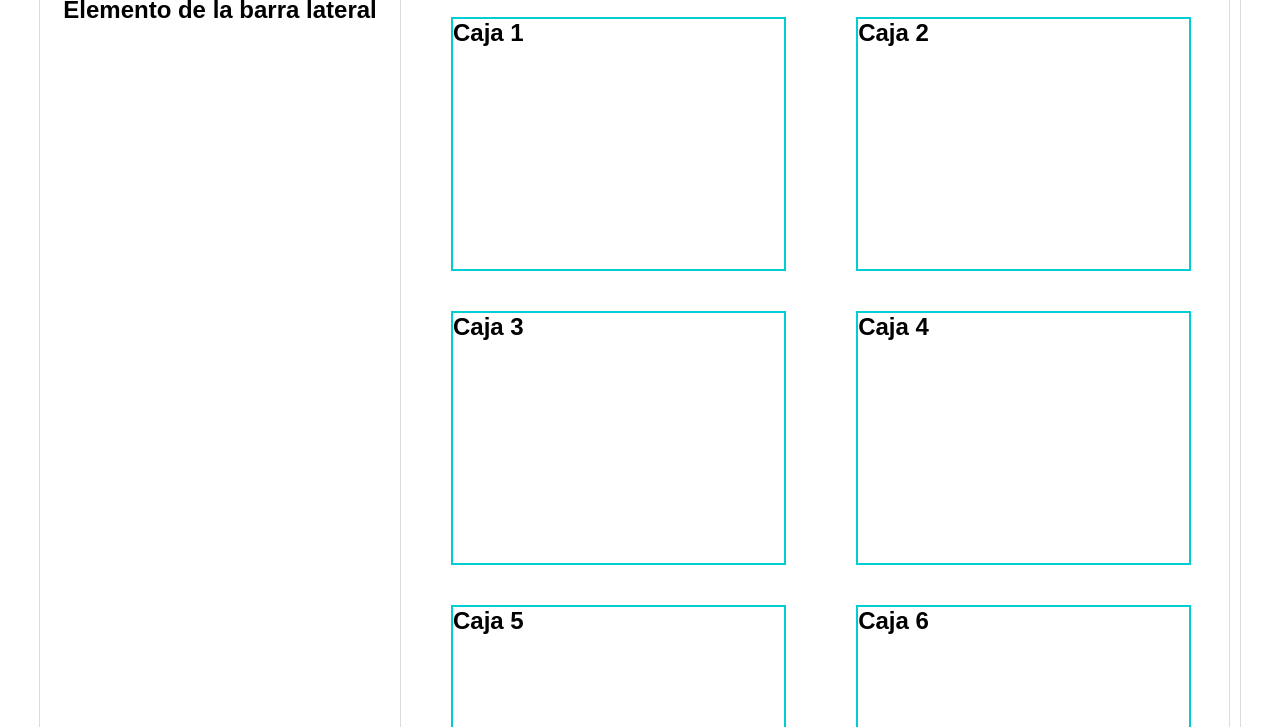
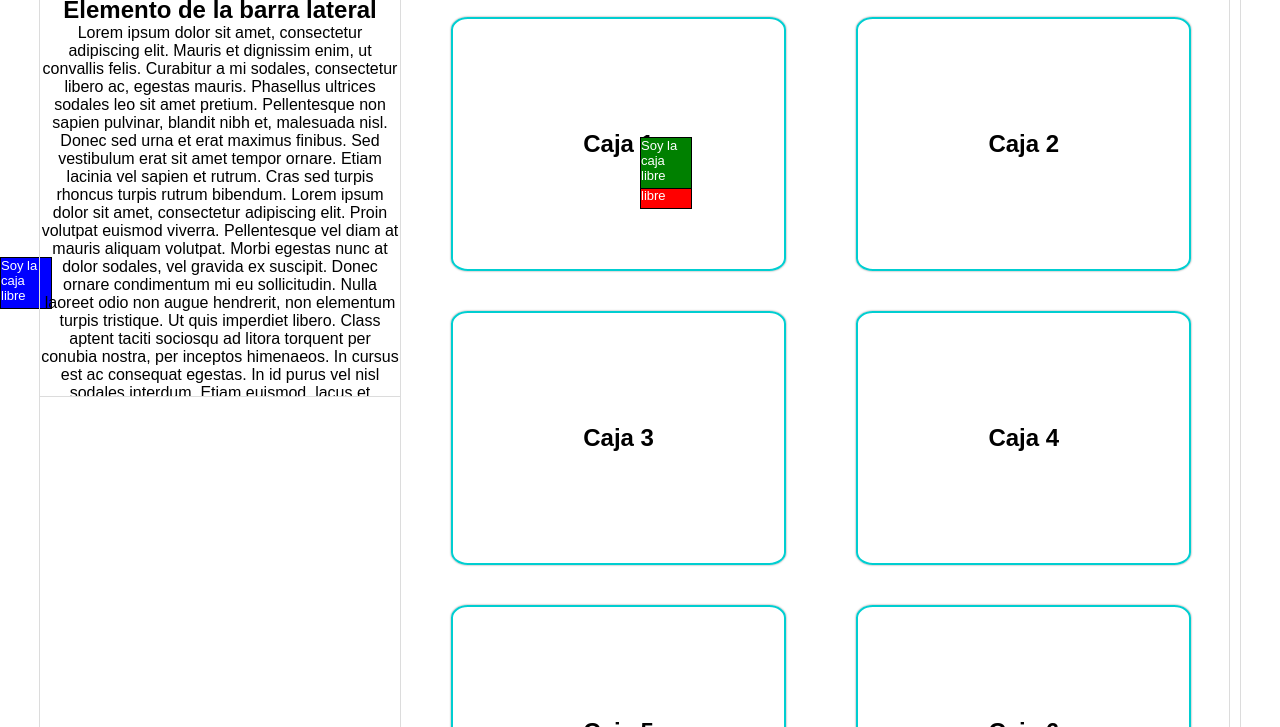
Before and after one commit to florenciarimolo/master-css, a plain HTML site: page aprendiendo-css/ejercicio/index.html in a window 1280 px wide. Shown: the part 143-870 px from the top of the page. Drawn offline with Linux system fonts and the light colour scheme.

Commit message:
ejercicio

```diff
--- a/aprendiendo-css/ejercicio/index.html
+++ b/aprendiendo-css/ejercicio/index.html
@@ -9,7 +9,9 @@
 
 <body>
     <div id="container">
-        <header><h1>Ejercicio con CSS</h1></header>
+        <header>
+            <h1>Ejercicio con CSS</h1>
+        </header>
         <nav id="navbar">
             <ul>
                 <li><a href="#">Inicio</a></li>
@@ -22,6 +24,28 @@
         <aside id="barra">
             <div>
                 <h2>Elemento de la barra lateral</h2>
+                <p>
+                    Lorem ipsum dolor sit amet, consectetur adipiscing elit. Mauris et dignissim enim, ut convallis
+                    felis. Curabitur a mi sodales, consectetur libero ac, egestas mauris. Phasellus ultrices sodales leo
+                    sit amet pretium. Pellentesque non sapien pulvinar, blandit nibh et, malesuada nisl. Donec sed urna
+                    et erat maximus finibus. Sed vestibulum erat sit amet tempor ornare. Etiam lacinia vel sapien et
+                    rutrum. Cras sed turpis rhoncus turpis rutrum bibendum. Lorem ipsum dolor sit amet, consectetur
+                    adipiscing elit.
+
+                    Proin volutpat euismod viverra. Pellentesque vel diam at mauris aliquam volutpat. Morbi egestas nunc
+                    at dolor sodales, vel gravida ex suscipit. Donec ornare condimentum mi eu sollicitudin. Nulla
+                    laoreet odio non augue hendrerit, non elementum turpis tristique. Ut quis imperdiet libero. Class
+                    aptent taciti sociosqu ad litora torquent per conubia nostra, per inceptos himenaeos. In cursus est
+                    ac consequat egestas.
+
+                    In id purus vel nisl sodales interdum. Etiam euismod, lacus et venenatis venenatis, ante sapien
+                    ultricies tortor, quis dictum elit nulla eu nisl. Mauris dolor ex, ultricies quis tempus vitae,
+                    molestie sed quam. Fusce nibh orci, feugiat sit amet dignissim in, feugiat sed lacus. Nullam sed
+                    nunc pharetra, porta orci sit amet, blandit dolor. Ut condimentum enim id leo condimentum interdum.
+                    Maecenas nunc tellus, malesuada et consectetur varius, iaculis non ligula. Nunc scelerisque nibh a
+                    eros placerat suscipit. Aliquam facilisis vel enim vel sodales. Fusce interdum nisi id risus
+                    pharetra, vel efficitur augue ornare.
+                </p>
             </div>
         </aside>
         <section id="main">
@@ -57,4 +81,13 @@
             Todos los derechos reservados &copy 2021
         </footer>
     </div>
+    <div class="libre">
+        Soy la caja libre
+    </div>
+    <div class="libre2">
+        Soy la caja libre
+    </div>
+    <div class="fija">
+        Soy la caja libre
+    </div>
 </body>
--- a/aprendiendo-css/ejercicio/styles.css
+++ b/aprendiendo-css/ejercicio/styles.css
@@ -41,6 +41,7 @@ h1 {
     line-height: 90px;
     background-color: darkturquoise;
     color: whitesmoke;
+    text-shadow: 1px 1px 2px gray;
 }
 
 #navbar {
@@ -78,12 +79,19 @@ h1 {
     float: left;
     margin: 20px;
     margin-left: 50px;
+    text-align: center;
+    line-height: 250px;
+    box-shadow: 0px 0px 2px gray;
+    border-radius: 5%;
 }
 
 #barra {
     width: 30%;
-    min-height: 500px;
+    min-height: 300px;
     text-align: center;
+    max-height: 400px;
+    border-bottom: 1px solid gainsboro;
+    overflow-y: scroll;
 }
 
 #barra, #main {
@@ -94,3 +102,42 @@ h1 {
     text-align: center;
     margin: 30px
 }
+
+.libre {
+    position: absolute;
+    border: 1px solid black;
+    background-color: red;
+    color: white;
+    width: 50px;
+    height: 50px;
+    font-size: 13px;
+    top: 300px;
+    left: 50%;
+    z-index: -1;
+}
+
+.libre2 {
+    position: absolute;
+    border: 1px solid black;
+    background-color: green;
+    color: white;
+    width: 50px;
+    height: 50px;
+    font-size: 13px;
+    top: 280px;
+    left: 50%;
+    z-index: 1;
+}
+
+.fija {
+    position: fixed;   /* si hacemos scroll siempre estara visible */
+    border: 1px solid black;
+    background-color: blue;
+    color: white;
+    width: 50px;
+    height: 50px;
+    font-size: 13px;
+    top: 50%;
+    left: 0px;
+    z-index: -1;
+}
```
